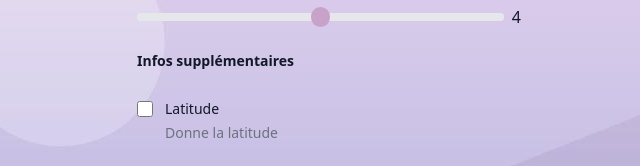
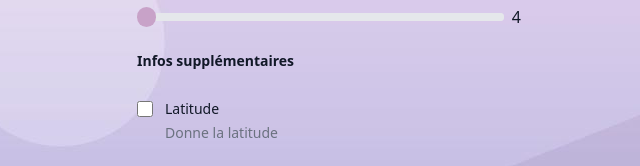
Before and after one commit to alix73509/Instant-weather, a plain HTML site: page index.html in a window 1280 px wide. Shown: the part 264-430 px from the top of the page, 311-951 px from the left. Drawn offline with nearby package versions, Linux system fonts and the light colour scheme.

Commit message:
Update index.html

```diff
--- a/index.html
+++ b/index.html
@@ -38,7 +38,7 @@
 
               <label for="large-range" class="block mb-2 text-sm font-medium text-gray-900">Min-max range</label>
                 <div class="flex items-center">
-                <input id="large-range" type="range" min="1" max="7" value="4" class="w-full h-2 rounded-lg appearance-none cursor-pointer custom-range">
+                <input id="large-range" type="range" min="1" max="7" value="1" class="w-full h-2 rounded-lg appearance-none cursor-pointer custom-range">
                 <span id="range-value" class="ml-2 text-gray-900 font-medium">4</span>
                 </div>
               <!-- Checkbox pour les infos supplémentaires pour la V2 -->
```
